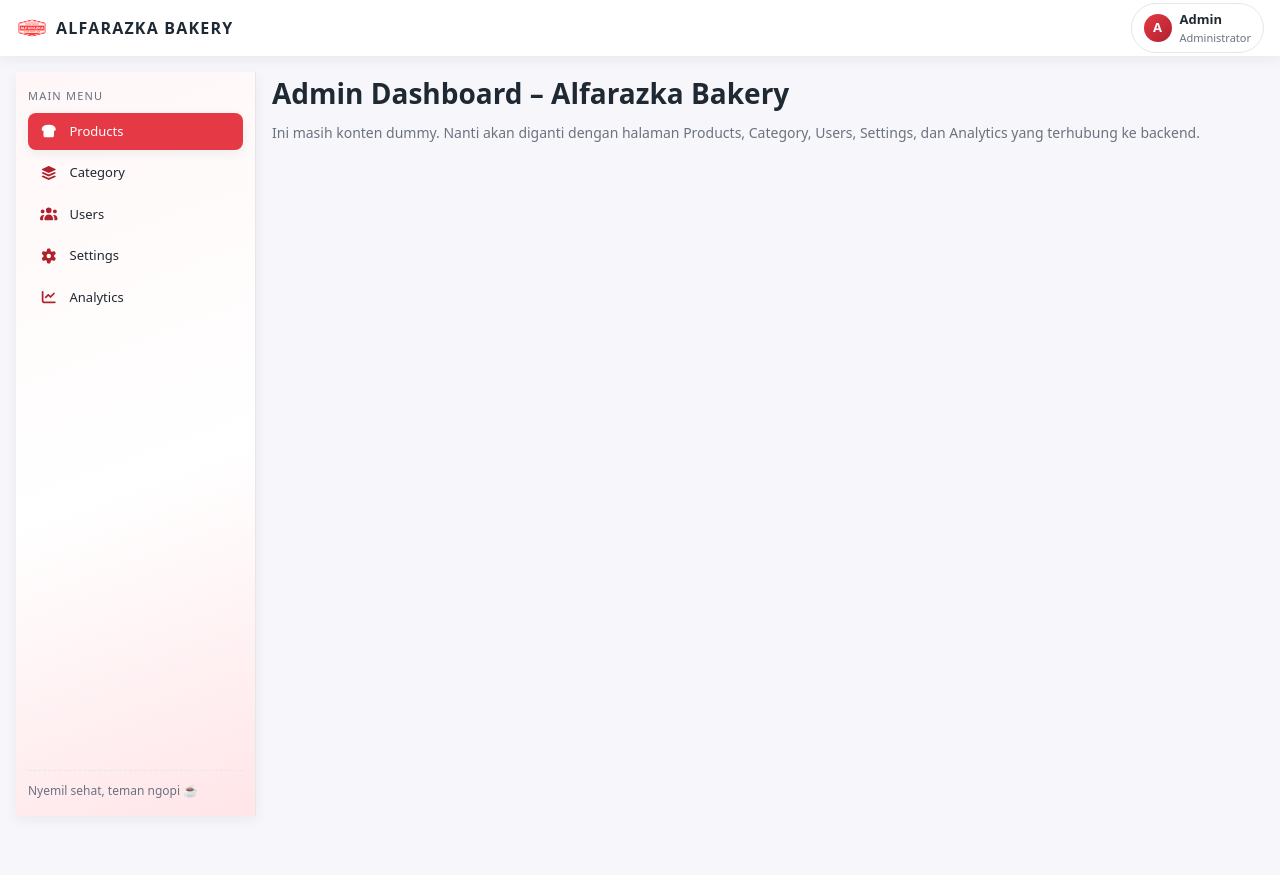
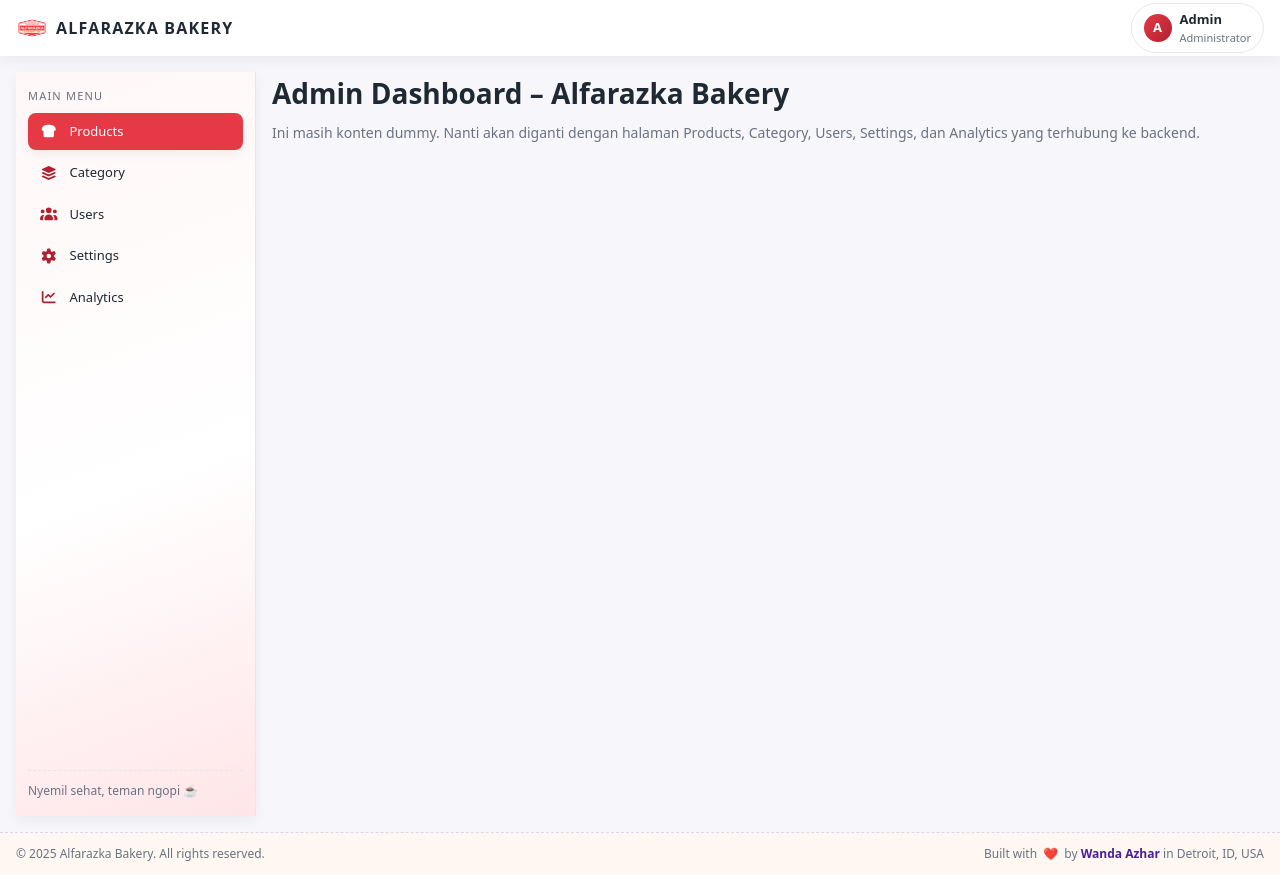
Before and after one commit to wandaazhar007/admin-alfarazka-bakery, a React (Vite) app: page / in a window 1280 px wide. Before the commit the page ends 832 px from the top, so only its background shows below. Built offline with nearby package versions, Linux system fonts and the light colour scheme.

Commit message:
adding footer

```diff
--- a/src/App.tsx
+++ b/src/App.tsx
@@ -2,7 +2,7 @@
 import { useState } from "react";
 import Navbar from "./components/navbar/Navbar";
 import Sidebar from "./components/sidebar/Sidebar";
-// import Footer from "./components/footer/Footer";
+import Footer from "./components/footer/Footer";
 
 const App: React.FC = () => {
   const [isSidebarOpen, setIsSidebarOpen] = useState(true);
@@ -38,7 +38,7 @@ const App: React.FC = () => {
       </div>
 
       {/* FOOTER */}
-      {/* <Footer /> */}
+      <Footer />
     </div>
   );
 };
--- a/src/components/footer/Footer.module.scss
+++ b/src/components/footer/Footer.module.scss
@@ -0,0 +1,53 @@
+// src/components/footer/Footer.module.scss
+@use "../../styles/variables" as v;
+@use "../../styles/responsive" as r;
+
+.footer {
+  width: 100%;
+  background-color: #fff8f2; // cream warm
+  border-top: 0.1rem dashed rgba(191, 148, 228, 0.4);
+  padding-block: 1.2rem;
+}
+
+.inner {
+  max-width: v.$layout-max-width;
+  margin: 0 auto;
+  padding-inline: v.$space-4;
+  display: flex;
+  align-items: center;
+  justify-content: space-between;
+  gap: v.$space-3;
+  font-size: 1.2rem;
+  color: v.$color-text-muted;
+
+  @include r.respond-down("mobile") {
+    padding-inline: v.$space-2;
+    flex-direction: column;
+    // align-items: flex-start;
+    gap: 0.6rem;
+
+    justify-content: center;
+    text-align: center;
+  }
+}
+
+.leftText,
+.rightText {
+  margin: 0;
+  white-space: nowrap;
+
+  @include r.respond-down("mobile") {
+    white-space: normal;
+
+  }
+}
+
+.heart {
+  display: inline-block;
+  margin-inline: 0.3rem;
+}
+
+.name {
+  font-weight: 600;
+  color: #4c1d95; // ungu lembut
+}
--- a/src/components/footer/Footer.tsx
+++ b/src/components/footer/Footer.tsx
@@ -0,0 +1,23 @@
+// src/components/footer/Footer.tsx
+import styles from "./Footer.module.scss";
+
+const Footer: React.FC = () => {
+  const year = new Date().getFullYear();
+
+  return (
+    <footer className={styles.footer}>
+      <div className={styles.inner}>
+        © {year} Alfarazka Bakery. All rights reserved.
+
+        <p className={styles.rightText}>
+
+          Built with <span className={styles.heart}>❤️</span> by{" "}
+          <span className={styles.name}>Wanda Azhar</span> in Detroit, ID,
+          USA
+        </p>
+      </div>
+    </footer>
+  );
+};
+
+export default Footer;
```
